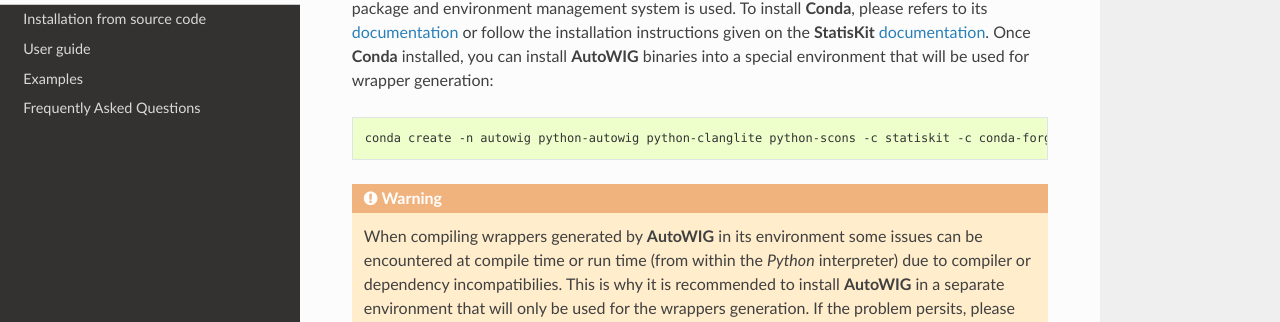
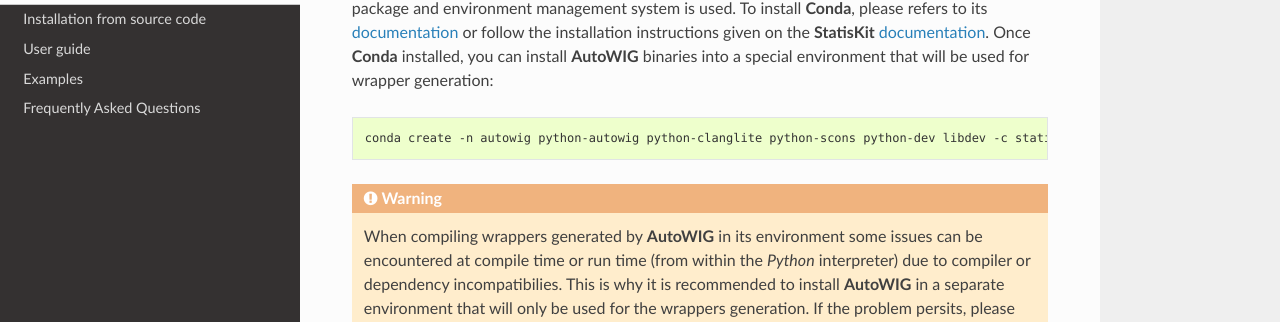
Before and after one commit to StatisKit/AutoWIG, a Sphinx documentation site: the page built from doc/install/anaconda.rst, in a window 1280 px wide. Shown: the part 187-509 px from the top of the page. Built offline with Sphinx 7.4.7 and the Read the Docs theme 2.0.0, drawn with Linux system fonts in a browser that asks for light colours.

Commit message:
Update anaconda.rst

```diff
--- a/doc/install/anaconda.rst
+++ b/doc/install/anaconda.rst
@@ -23,7 +23,7 @@
 
 .. code-block:: console
 
-    conda create -n autowig python-autowig python-clanglite python-scons -c statiskit -c conda-forge
+    conda create -n autowig python-autowig python-clanglite python-scons python-dev libdev -c statiskit -c conda-forge
 
 .. warning::
 
```
